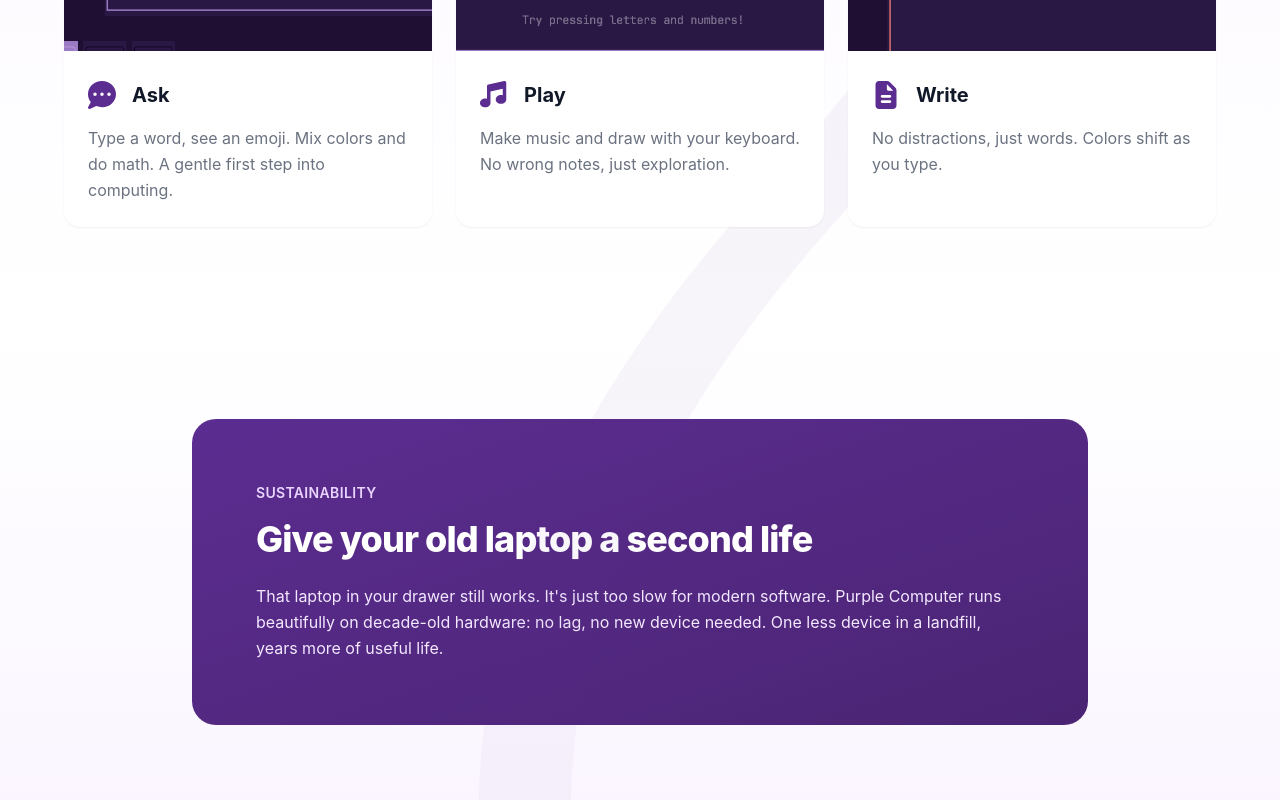
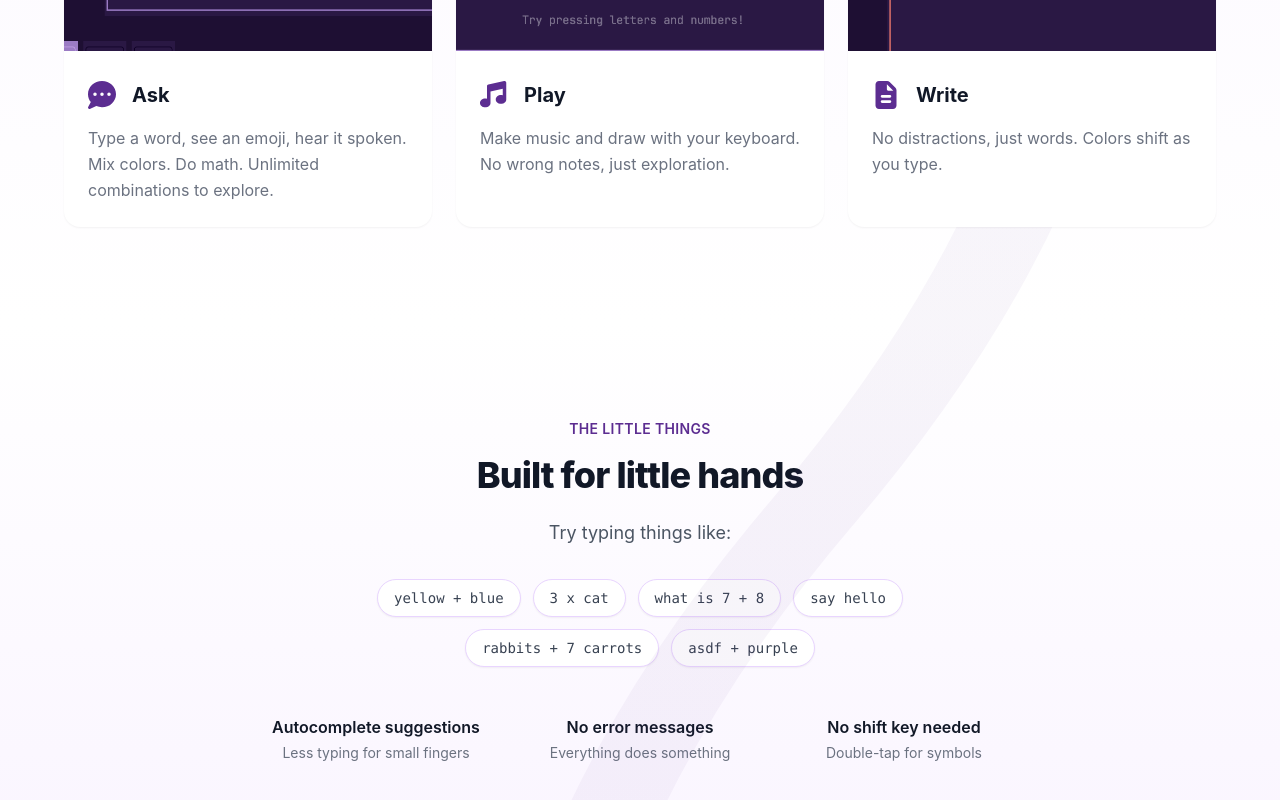
Before and after one commit to purplecomputerorg/landing, a Next.js app: page / in a window 1280 px wide. Shown: the part 3540-4340 px from the top of the page. Built offline with nearby package versions, Linux system fonts and the light colour scheme.

Commit message:
Add little things section

```diff
--- a/src/components/Features.tsx
+++ b/src/components/Features.tsx
@@ -9,7 +9,7 @@
   {
     icon: faCommentDots,
     title: 'Ask',
-    description: 'Type a word, see an emoji. Mix colors and do math. A gentle first step into computing.',
+    description: 'Type a word, see an emoji, hear it spoken. Mix colors. Do math. Unlimited combinations to explore.',
     screenshot: '/ask_screenshot_cropped.png',
     bgSize: '200%',
     bgPosition: '15% 65%', // Left side, showing the text and emojis
--- /dev/null
+++ b/src/components/LittleThings.tsx
@@ -0,0 +1,48 @@
+const examples = [
+  'yellow + blue',
+  '3 x cat',
+  'what is 7 + 8',
+  'say hello',
+  'rabbits + 7 carrots',
+  'asdf + purple',
+];
+
+const details = [
+  { text: 'Autocomplete suggestions', subtext: 'Less typing for small fingers' },
+  { text: 'No error messages', subtext: 'Everything does something' },
+  { text: 'No shift key needed', subtext: 'Double-tap for symbols' },
+];
+
+export default function LittleThings() {
+  return (
+    <div className="max-w-5xl mx-auto">
+      <p className="text-purple-primary font-semibold mb-4 text-center tracking-wide uppercase text-sm">
+        The little things
+      </p>
+      <h2 className="text-3xl sm:text-4xl font-display font-extrabold text-gray-900 mb-6 text-center tracking-tight">
+        Built for little hands
+      </h2>
+      <p className="text-gray-600 text-center mb-8 text-lg max-w-2xl mx-auto">
+        Try typing things like:
+      </p>
+      <div className="flex flex-wrap justify-center gap-3 mb-12 max-w-xl mx-auto">
+        {examples.map((example) => (
+          <span
+            key={example}
+            className="bg-white border border-purple-200 rounded-full px-4 py-2 text-gray-700 font-mono text-sm shadow-sm"
+          >
+            {example}
+          </span>
+        ))}
+      </div>
+      <div className="grid sm:grid-cols-3 gap-6 max-w-3xl mx-auto">
+        {details.map((detail) => (
+          <div key={detail.text} className="text-center">
+            <p className="text-gray-900 font-semibold mb-1">{detail.text}</p>
+            <p className="text-gray-500 text-sm">{detail.subtext}</p>
+          </div>
+        ))}
+      </div>
+    </div>
+  );
+}
--- a/src/components/PreorderCTA.tsx
+++ b/src/components/PreorderCTA.tsx
@@ -33,8 +33,8 @@
           </a>
 
           <div className="text-purple-200 space-y-1">
-            <p><span className="font-bold text-white">April 2026</span> for Intel Macs (2013 to 2018)</p>
-            <p className="text-purple-300 text-sm">Other laptops coming soon after</p>
+            <p><span className="font-bold text-white">April 2026</span> for older Intel Macs (2013 to 2018)</p>
+            <p className="text-purple-300 text-sm">Perfect for that laptop in the closet. Other models coming soon.</p>
           </div>
 
           <div className="mt-8 pt-6 border-t border-purple-400/30 flex items-center justify-center gap-4 text-purple-100 text-left">
--- a/src/pages/index.tsx
+++ b/src/pages/index.tsx
@@ -6,6 +6,7 @@
 import ProblemSolution from '@/components/ProblemSolution';
 import HowItWorks from '@/components/HowItWorks';
 import Features from '@/components/Features';
+import LittleThings from '@/components/LittleThings';
 import Sustainability from '@/components/Sustainability';
 import Story from '@/components/Story';
 import PreorderCTA from '@/components/PreorderCTA';
@@ -17,6 +18,7 @@
   { component: ProblemSolution, id: undefined },
   { component: HowItWorks, id: 'how-it-works' },
   { component: Features, id: undefined },
+  { component: LittleThings, id: undefined },
   { component: Sustainability, id: undefined },
   { component: Story, id: 'story' },
   { component: PreorderCTA, id: 'preorder' },
```
